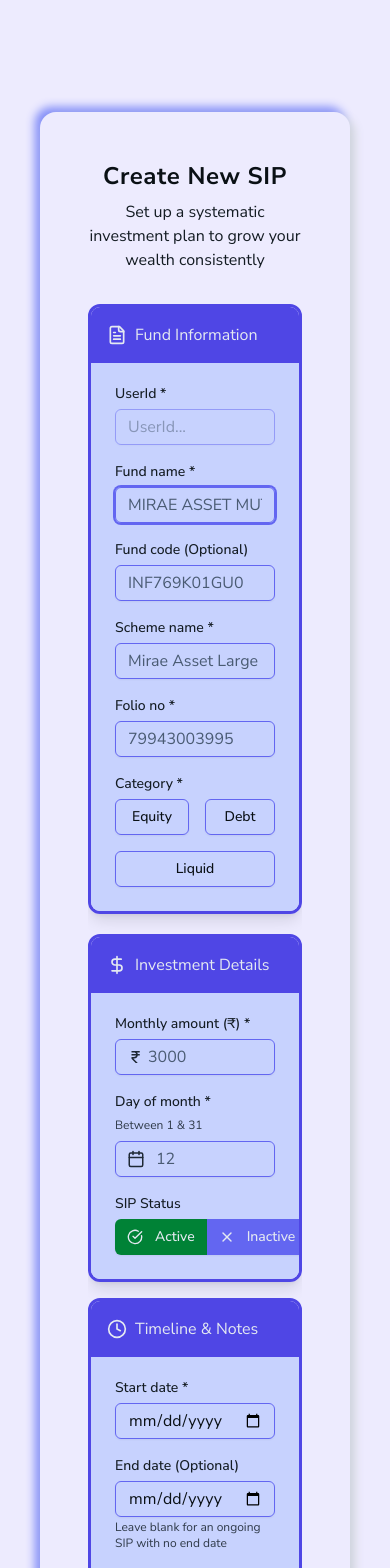
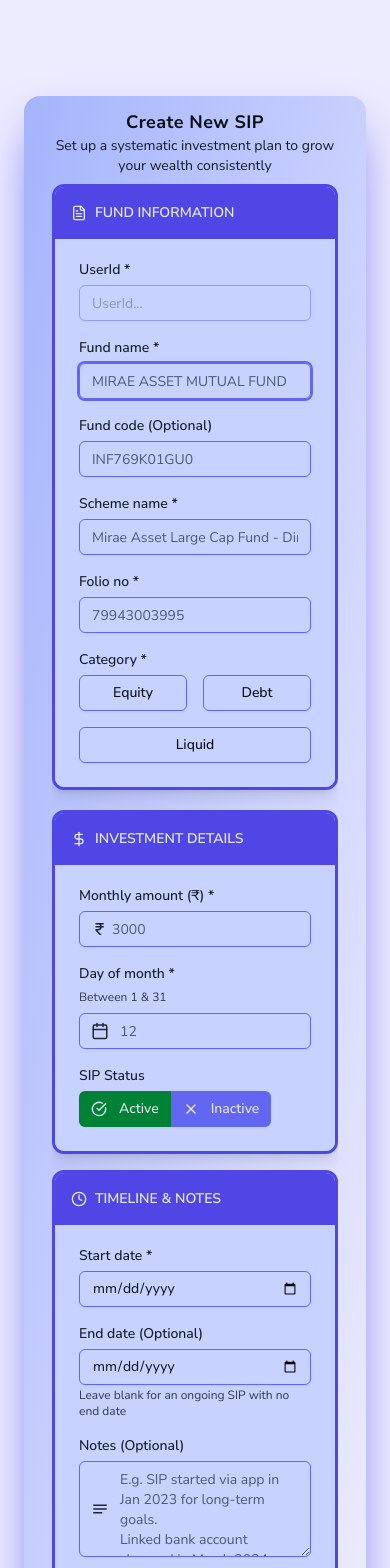
Before and after one commit to chayan-1906/MF-Stx-Cal-Next.js, a Next.js app: page /add-investment/mutual-fund/sip in a window 390 px wide. Shown: the top 1568 px of the page. Built offline with nearby package versions, Linux system fonts and the light colour scheme; no server answers.

Commit message:
made AddEditMfSipScreen responsive

```diff
--- a/src/app/(router)/add-investment/mutual-fund/sip/ServerAddMfSip.tsx
+++ b/src/app/(router)/add-investment/mutual-fund/sip/ServerAddMfSip.tsx
@@ -3,8 +3,8 @@ import MFSIPForm from "@/components/mutual-funds/MFSIPForm";
 
 function ServerAddMfSip({isLoggedIn, userId}: ServerAddMfSipProps) {
     return (
-        <div className={'flex items-center justify-center p-4 bg-background'}>
-            <div className={'w-full max-w-7xl bg-background rounded-2xl p-6 space-y-6 shadow-[5px_5px_10px_#d1d5db,-5px_-5px_10px_#818CF8] dark:shadow-[5px_5px_10px_#1f2937,-5px_-5px_10px_#4F46E5]'}>
+        <div className={'flex items-center justify-center md:p-4 bg-background'}>
+            <div className={'w-full max-w-7xl bg-background bg-gradient-to-tl from-gradient-tl to-gradient-br rounded-2xl p-3 md:p-6 space-y-6 shadow-2xl shadow-primary'}>
                 <MFSIPForm userId={userId ?? ''}/>
             </div>
         </div>
--- a/src/app/(router)/edit-investment/mutual-fund/sip/[mfSipExternalId]/ServerEditMfSip.tsx
+++ b/src/app/(router)/edit-investment/mutual-fund/sip/[mfSipExternalId]/ServerEditMfSip.tsx
@@ -15,8 +15,8 @@ async function ServerEditMfSip({isLoggedIn, userId, mfSipExternalId}: ServerEdit
     }
 
     return (
-        <div className={'flex items-center justify-center p-4 bg-background'}>
-            <div className={'w-full max-w-7xl bg-background rounded-2xl p-6 space-y-6 shadow-[5px_5px_10px_#d1d5db,-5px_-5px_10px_#818CF8] dark:shadow-[5px_5px_10px_#1f2937,-5px_-5px_10px_#4F46E5]'}>
+        <div className={'flex items-center justify-center md:p-4 bg-background'}>
+            <div className={'w-full max-w-7xl bg-background bg-gradient-to-tl from-gradient-tl to-gradient-br rounded-2xl p-3 md:p-6 space-y-6 shadow-2xl shadow-primary'}>
                 <MFSIPForm userId={userId ?? ''} mfSip={getMfSipByExternalIdResponse.data.mfSip}/>
             </div>
         </div>
--- a/src/app/styles/theme.css
+++ b/src/app/styles/theme.css
@@ -62,6 +62,8 @@
 
 	--shadow: var(--primary-300);
 	--separator: oklch(70.4% 0.04 256.788);
+	--gradient-tl: var(--primary-100);
+	--gradient-br: var(--primary-300);
 }
 
 /** dark theme colors */
@@ -126,6 +128,8 @@
 
 	--shadow: black;
 	--separator: var(--text);
+	--gradient-tl: var(--primary-900);
+	--gradient-br: var(--primary-800);
 
 	input[type='date']::-webkit-calendar-picker-indicator {
 		filter: invert(0);
@@ -194,6 +198,8 @@
 
 	--color-shadow: var(--shadow);
 	--color-separator: var(--separator);
+	--color-gradient-tl: var(--gradient-tl);
+	--color-gradient-br: var(--gradient-br);
 }
 
 body {
--- a/src/components/mutual-funds/MFSIPForm.tsx
+++ b/src/components/mutual-funds/MFSIPForm.tsx
@@ -40,7 +40,7 @@ function MFSIPForm({userId, mfSip}: MFSIPFormProps) {
     const router = useRouter();
 
     const cardWrapperClassNames = 'h-fit rounded-xl overflow-hidden shadow-lg border-3 border-primary-600';
-    const cardHeaderClassNames = 'bg-card-header p-4 text-primary-foreground';
+    const cardHeaderClassNames = 'bg-card-header uppercase font-semibold text-sm sm:text-base p-4 text-primary-foreground';
     const cardBgClassNames = 'bg-card p-6 space-y-5';
 
     const createNewMfSip = async () => {
@@ -100,10 +100,10 @@ function MFSIPForm({userId, mfSip}: MFSIPFormProps) {
     }, [defaultValues, reset]);
 
     return (
-        <div className={'bg-background mx-auto p-6'}>
-            <div className={'mb-8 text-center'}>
-                <h2 className={'mb-2 text-2xl font-bold text-text-900 tracking-wide'}>{mfSip ? 'Update SIP' : 'Create New SIP'}</h2>
-                <p className={'text-text-800'}>
+        <div className={'mx-auto px-4'}>
+            <div className={'mb-2 sm:mb-5 md:mb-8 text-center'}>
+                <h2 className={'sm:mb-2 text-lg sm:text-xl md:text-2xl font-bold text-text-900 tracking-wide'}>{mfSip ? 'Update SIP' : 'Create New SIP'}</h2>
+                <p className={'text-sm sm:text-base md:text-lg text-text-800'}>
                     {mfSip ? 'Update your systematic investment plan details below' : 'Set up a systematic investment plan to grow your wealth consistently'}
                 </p>
             </div>
@@ -116,7 +116,7 @@ function MFSIPForm({userId, mfSip}: MFSIPFormProps) {
                         <div className={cn(cardWrapperClassNames, 'flex-1')}>
                             <div className={cardHeaderClassNames}>
                                 <div className={'flex items-center gap-2 text-primary-foreground'}>
-                                    <FileText className={'size-5'}/>
+                                    <FileText className={'size-4 sm:size-5'}/>
                                     <h3>Fund Information</h3>
                                 </div>
                             </div>
@@ -221,7 +221,7 @@ function MFSIPForm({userId, mfSip}: MFSIPFormProps) {
                             <div className={cardWrapperClassNames}>
                                 <div className={cardHeaderClassNames}>
                                     <div className={'flex items-center gap-2 text-primary-foreground'}>
-                                        <DollarSign className={'size-5'}/>
+                                        <DollarSign className={'size-4 sm:size-5'}/>
                                         <h3>Investment Details</h3>
                                     </div>
                                 </div>
@@ -300,7 +300,7 @@ function MFSIPForm({userId, mfSip}: MFSIPFormProps) {
                             <div className={cardWrapperClassNames}>
                                 <div className={cardHeaderClassNames}>
                                     <div className={'flex items-center gap-2 text-primary-foreground'}>
-                                        <Clock className={'size-5'}/>
+                                        <Clock className={'size-4 sm:size-5'}/>
                                         <h3>Timeline & Notes</h3>
                                     </div>
                                 </div>
@@ -356,7 +356,6 @@ function MFSIPForm({userId, mfSip}: MFSIPFormProps) {
                                 </div>
                             </div>
                         </div>
-
                     </div>
 
                     <div className={'flex gap-4 items-center justify-end'}>
--- a/src/components/ui/input.tsx
+++ b/src/components/ui/input.tsx
@@ -8,7 +8,7 @@ function Input({className, type, ...props}: React.ComponentProps<"input">) {
             type={type}
             data-slot="input"
             className={cn(
-                "text-text-900 file:text-primary-foreground placeholder:text-text border border-input flex h-9 w-full min-w-0 rounded-md px-3 py-1 text-base md:text-sm shadow-xs transition-[color,box-shadow] outline-none file:inline-flex file:h-7 file:border-0 file:bg-transparent file:text-sm file:font-medium disabled:pointer-events-none disabled:cursor-not-allowed disabled:opacity-50",
+                "text-text-900 file:text-primary-foreground placeholder:text-text border border-input flex h-9 w-full min-w-0 rounded-md px-3 py-1 text-sm shadow-xs transition-[color,box-shadow] outline-none file:inline-flex file:h-7 file:border-0 file:bg-transparent file:text-sm file:font-medium disabled:pointer-events-none disabled:cursor-not-allowed disabled:opacity-50",
                 "focus-visible:border-input focus-visible:ring-input focus-visible:ring-2",
                 "aria-invalid:ring-destructive-text aria-invalid:border-destructive-text",
                 className
--- a/src/components/ui/textarea.tsx
+++ b/src/components/ui/textarea.tsx
@@ -7,7 +7,7 @@ function Textarea({ className, ...props }: React.ComponentProps<"textarea">) {
     <textarea
       data-slot="textarea"
       className={cn(
-          "text-text-900 file:text-primary-foreground placeholder:text-text border border-input flex h-9 w-full min-w-0 rounded-md px-3 py-1 text-base md:text-sm shadow-xs transition-[color,box-shadow] outline-none file:inline-flex file:h-7 file:border-0 file:bg-transparent file:text-sm file:font-medium disabled:pointer-events-none disabled:cursor-not-allowed disabled:opacity-50",
+          "text-text-900 file:text-primary-foreground placeholder:text-text border border-input flex h-9 w-full min-w-0 rounded-md px-3 py-1 text-sm shadow-xs transition-[color,box-shadow] outline-none file:inline-flex file:h-7 file:border-0 file:bg-transparent file:text-sm file:font-medium disabled:pointer-events-none disabled:cursor-not-allowed disabled:opacity-50",
           "focus-visible:border-input focus-visible:ring-input focus-visible:ring-2",
           "aria-invalid:ring-destructive aria-invalid:border-destructive",
           "min-h-24 w-full rounded-md px-3 py-2",
```
